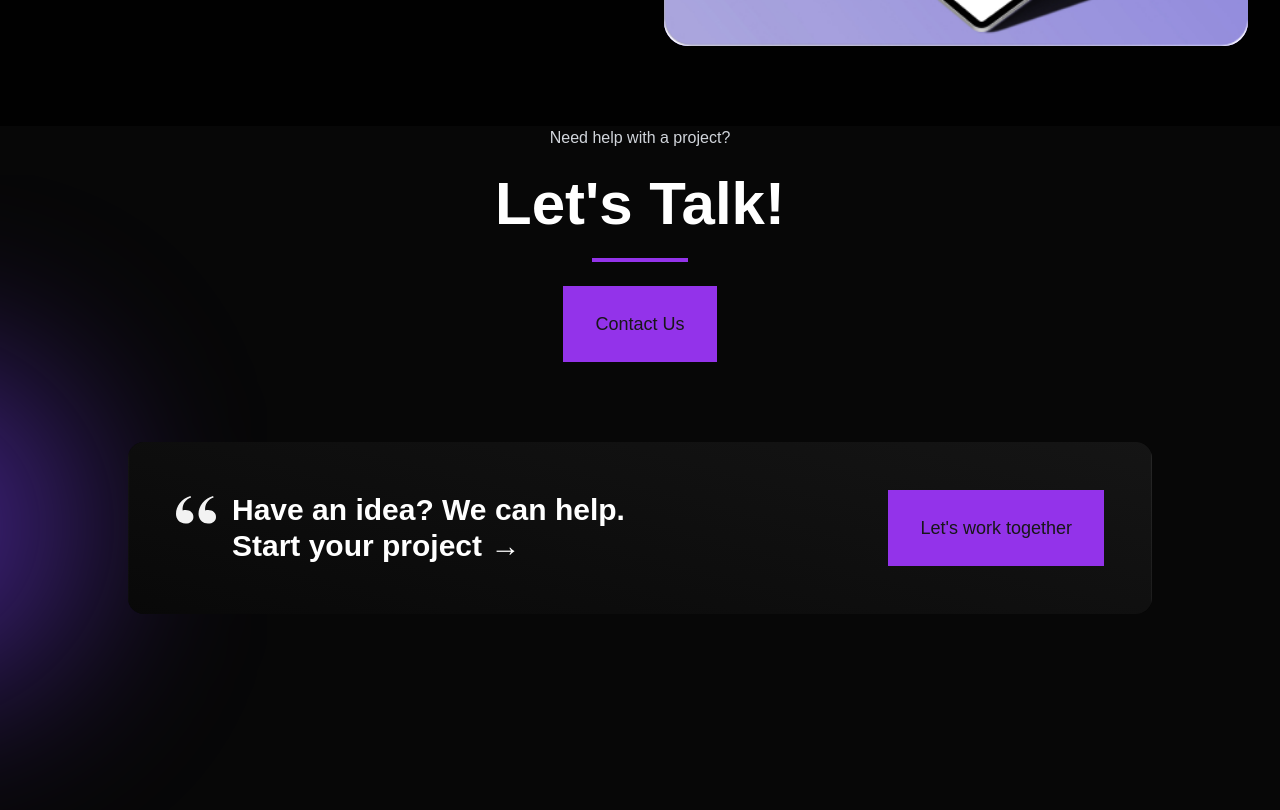
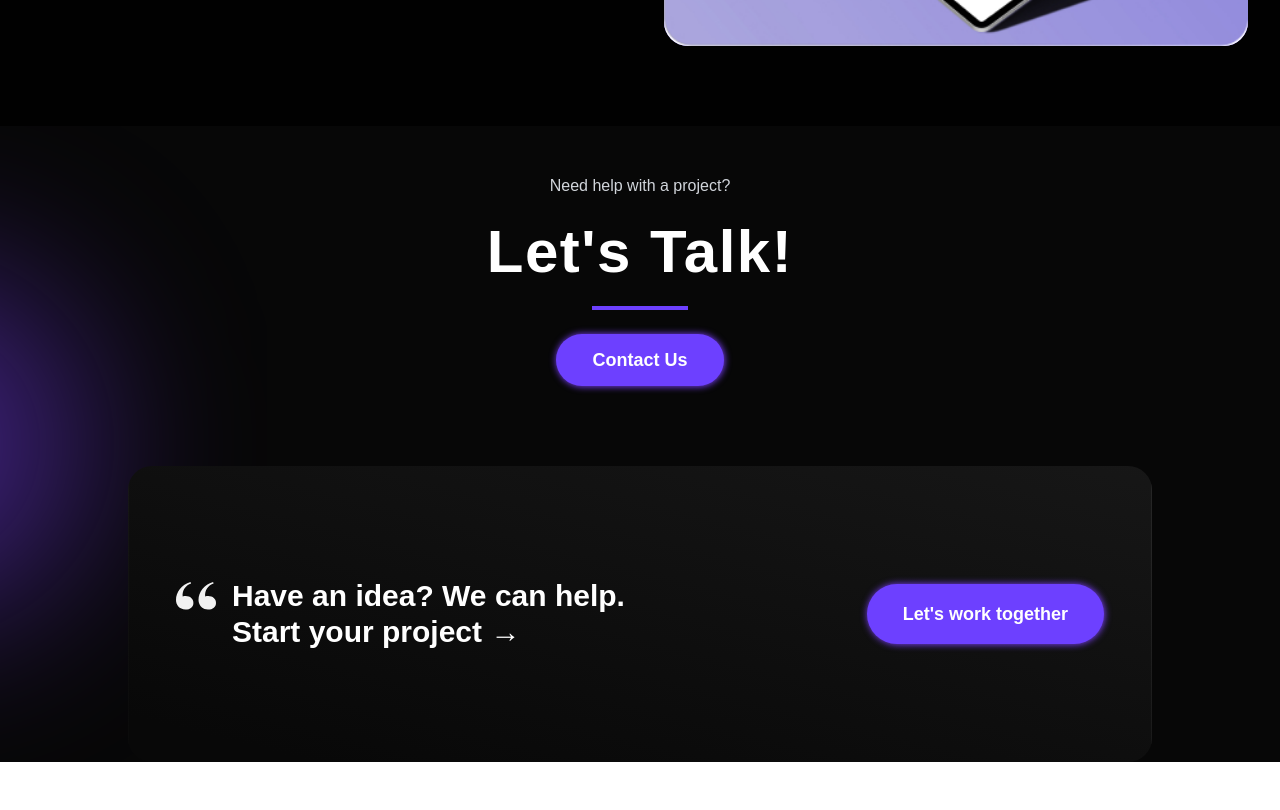
Before and after one commit to wasijatt/Imaginmaker.com, a Next.js app: page /case-study in a window 1280 px wide. Shown: the part 1620-2430 px from the top of the page. After the commit the page ends 2382 px from the top, so only its background shows below. Built offline with nearby package versions, Linux system fonts and the light colour scheme; a web font is replaced by a local one.

Commit message:
case study page without error

```diff
--- a/src/components/casestudy/secondSection.js
+++ b/src/components/casestudy/secondSection.js
@@ -74,7 +74,7 @@ export default function FeaturedProjects() {
                 <Button
                   className=" bg-[#6D40FF] shadow-[0.5px_0.2px_7px_0.2px_rgba(125,64,255,55)] text-white rounded-full py-1 px-5"
                 >
-                  Let's Go
+                  Let&apos;s Go
                 </Button>
               </div>
             </div>
@@ -93,7 +93,7 @@ export default function FeaturedProjects() {
                 />
               </div>
               <p className="text-lg text-gray-300">
-                Redefining The Growth Capital's brand essence! Our innovative
+                Redefining The Growth Capital&apos;s brand essence! Our innovative
                 approach combines research and design to elevate your financial
                 services, creating a comprehensive platform aligned with your
                 objectives.
@@ -116,7 +116,7 @@ export default function FeaturedProjects() {
                 <Button
                   className="bg-[#6D40FF] shadow-[0.5px_0.2px_7px_0.2px_rgba(125,64,255,55)] text-white rounded-full py-1 px-5"
                 >
-                  Let's Go
+                  Let&apos;s Go
                 </Button>
               </div>
             </div>
--- a/src/components/casestudy/thirdSection.js
+++ b/src/components/casestudy/thirdSection.js
@@ -1,9 +1,11 @@
 import Image from 'next/image';
 import { Button } from '@/components/ui/button';
+import { clashGrotesk } from '@/lib/clashGroteskfont';
+import { satoshi } from '@/lib/fonts';
 
 const ContactSection = () => {
   return (
-    <section className="relative min-h-screen w-full overflow-hidden">
+    <section className="relative min-h-[70vh] 2xl:h-[85vh] w-full overflow-hidden">
       {/* Background Image */}
       <div className="absolute inset-0 z-0">
         <Image
@@ -16,18 +18,18 @@ const ContactSection = () => {
       </div>
 
       {/* Content Container */}
-      <div className="relative z-1o mx-auto max-w-7xl px-4 text-center">
+      <div className="relative z-1o mx-auto max-w-7xl px-4 text-center mt-12 2xl:mt-24">
         {/* Top Section */}
         <div className="mb-20 space-y-6">
           <p className="text-gray-300">Need help with a project?</p>
-          <h2 className="text-4xl font-bold text-white sm:text-5xl md:text-6xl">
-            Let's Talk!
+          <h2 className={`${clashGrotesk.className} text-4xl font-bold text-white sm:text-5xl md:text-6xl tracking-wide`}>
+            Let&apos;s Talk!
           </h2>
-          <div className="mx-auto h-1 w-24 bg-purple-600" />
+          <div className="mx-auto h-1 w-24 bg-[#6D40FF]" />
           <div>
             <Button
               variant="secondary"
-              className="bg-purple-600 px-8 py-6 text-lg hover:bg-purple-700"
+              className={`${satoshi.className} bg-[#6D40FF] shadow-[0.5px_0.2px_7px_0.2px_rgba(125,64,255,55)] text-white px-9 py-3 text-lg hover:bg-purple-700 rounded-full font-bold`}
             >
               Contact Us
             </Button>
@@ -35,19 +37,19 @@ const ContactSection = () => {
         </div>
 
         {/* Bottom Card */}
-        <div className="relative mx-auto max-w-5xl overflow-hidden rounded-2xl bg-black/60 backdrop-blur-sm">
+        <div className="relative mx-auto max-w-5xl overflow-hidden rounded-3xl py-16">
           {/* Card Background Image */}
           <div className="absolute inset-0">
             <Image
               src="/casestudy/bottomthirdcard.svg"
               alt="Card background"
               fill
-              className="object-cover opacity-100"
+              className="object-cover opacity-100 "
             />
           </div>
 
           {/* Card Content */}
-          <div className="relative flex flex-col items-center justify-between gap-8 p-8 md:flex-row md:p-12">
+          <div className="relative flex flex-col items-center justify-between gap-8 p-10 md:flex-row md:p-12">
             <div className="flex items-start space-x-4">
               <Image
                 src="/casestudy/third commas.svg"
@@ -63,9 +65,9 @@ const ContactSection = () => {
             </div>
             <Button
               variant="secondary"
-              className="w-full bg-purple-600 px-8 py-6 text-lg hover:bg-purple-700 md:w-auto"
+              className={`${satoshi.className} w-full bg-[#6D40FF] shadow-[0.5px_0.2px_7px_0.2px_rgba(125,64,255,55)] text-white px-9 py-4 rounded-full text-lg hover:bg-purple-700 md:w-auto font-bold`}
             >
-              Let's work together
+              Let&apos;s work together
             </Button>
           </div>
         </div>
```
